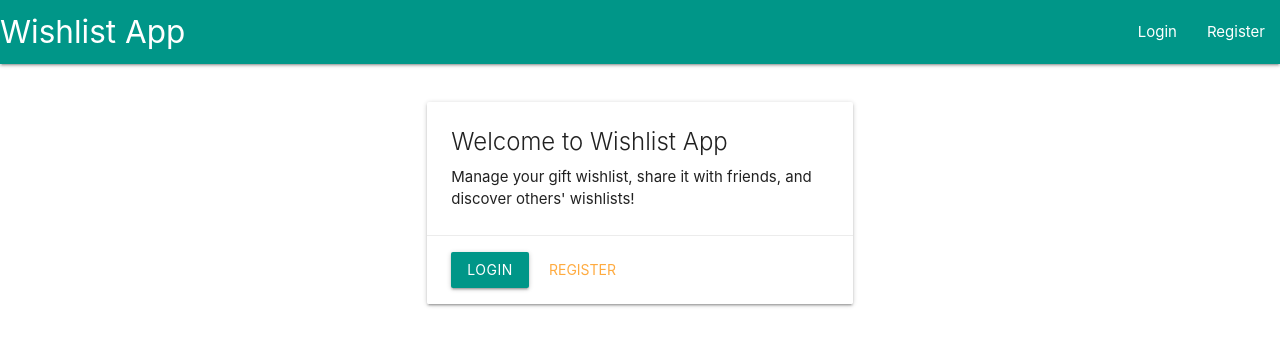
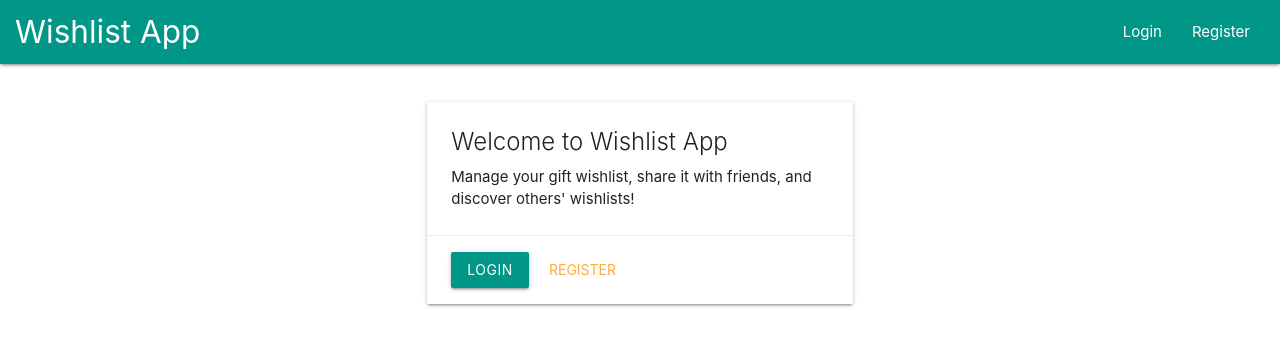
Before and after one commit to mic-mikolajczyk/wishlist-app, a Flask app: page / in a window 1280 px wide. Shown: the top 346 px of the page. Run offline with Flask 3, Linux system fonts and the light colour scheme.

Commit message:
margin on top bar

```diff
--- a/app/templates/base.html
+++ b/app/templates/base.html
@@ -31,9 +31,9 @@
 
     <nav>
         <div class="nav-wrapper teal">
-            <a href="/" class="brand-logo">Wishlist App</a>
+            <a href="/" class="brand-logo" style="margin-left: 1rem;">Wishlist App</a>
             <a href="#" data-target="mobile-nav" class="sidenav-trigger"><i class="material-icons">menu</i></a>
-            <ul id="nav-desktop" class="right hide-on-med-and-down">
+            <ul id="nav-desktop" class="right hide-on-med-and-down" style="margin-right: 15px;">
                 {% if current_user.is_authenticated %}
                     <li><a href="{{ url_for('frontend.wishlist_page') }}">My Wishlist</a></li>
                     <li><a href="{{ url_for('frontend.user_search_page') }}">Find Users</a></li>
```
